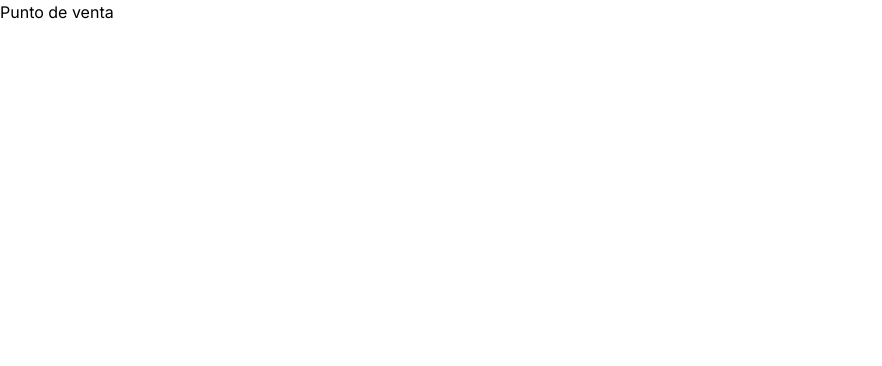
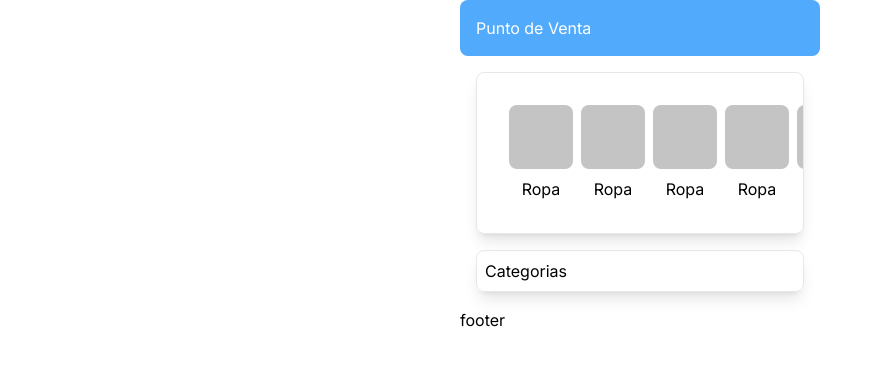
Before and after one commit to JosueZavalaProjects/business, a Next.js app: page /sales-point in a window 1280 px wide. Shown: the top 366 px of the page, without its empty margins (0-882 px from the left). Built offline with nearby package versions, Linux system fonts and the light colour scheme.

Commit message:
[WIP] - Creating Sales Point Module

```diff
--- /dev/null
+++ b/app/components/Layout/header.tsx
@@ -0,0 +1,5 @@
+export const Header = () => {
+  return (
+    <div className="bg-main-blue text-white p-4 rounded-lg">Punto de Venta</div>
+  );
+};
--- /dev/null
+++ b/app/components/UI/container-card/page.tsx
@@ -0,0 +1,9 @@
+import React from "react";
+
+export const ContainerCard = ({ children }: { children: React.ReactNode }) => {
+  return (
+    <div className="grid w-full p-2 border rounded-lg shadow-lg overflow-x-scroll overflow-x-hidden">
+      {children}
+    </div>
+  );
+};
--- /dev/null
+++ b/app/components/sales-point/categories/category-card.tsx
@@ -0,0 +1,8 @@
+export const CategoryCard = () => {
+  return (
+    <div className="grid gap-2">
+      <div className="w-16 h-16 bg-main-gray rounded-lg"></div>
+      <div className="grid justify-items-center items-center">Ropa</div>
+    </div>
+  );
+};
--- a/app/globals.css
+++ b/app/globals.css
@@ -19,6 +19,9 @@
 body {
   color: rgb(var(--foreground-rgb));
   background: white;
+  max-width: 360px;
+  margin-right: auto;
+  margin-left: auto;
 }
 
 @layer utilities {
--- a/app/sales-point/page.tsx
+++ b/app/sales-point/page.tsx
@@ -1,3 +1,31 @@
+import { Header } from "../components/Layout/header";
+import { ContainerCard } from "../components/UI/container-card/page";
+import { CategoryCard } from "../components/sales-point/categories/category-card";
+
 export default function SalesPointPage() {
-  return <div>Punto de venta</div>;
+  return (
+    <div className="grid">
+      <Header />
+      <div className="grid p-4 gap-4">
+        <ContainerCard>
+          <div className="flex gap-2 p-6">
+            <CategoryCard />
+            <CategoryCard />
+            <CategoryCard />
+            <CategoryCard />
+            <CategoryCard />
+            <CategoryCard />
+            <CategoryCard />
+            <CategoryCard />
+            <CategoryCard />
+            <CategoryCard />
+          </div>
+        </ContainerCard>
+        <ContainerCard>
+          <div>Categorias</div>
+        </ContainerCard>
+      </div>
+      <div>footer</div>
+    </div>
+  );
 }
--- a/tailwind.config.ts
+++ b/tailwind.config.ts
@@ -13,6 +13,10 @@ const config: Config = {
         "gradient-conic":
           "conic-gradient(from 180deg at 50% 50%, var(--tw-gradient-stops))",
       },
+      colors: {
+        "main-blue": "#51AAFC",
+        "main-gray": "#C4C4C4",
+      },
     },
   },
   plugins: [],
```
